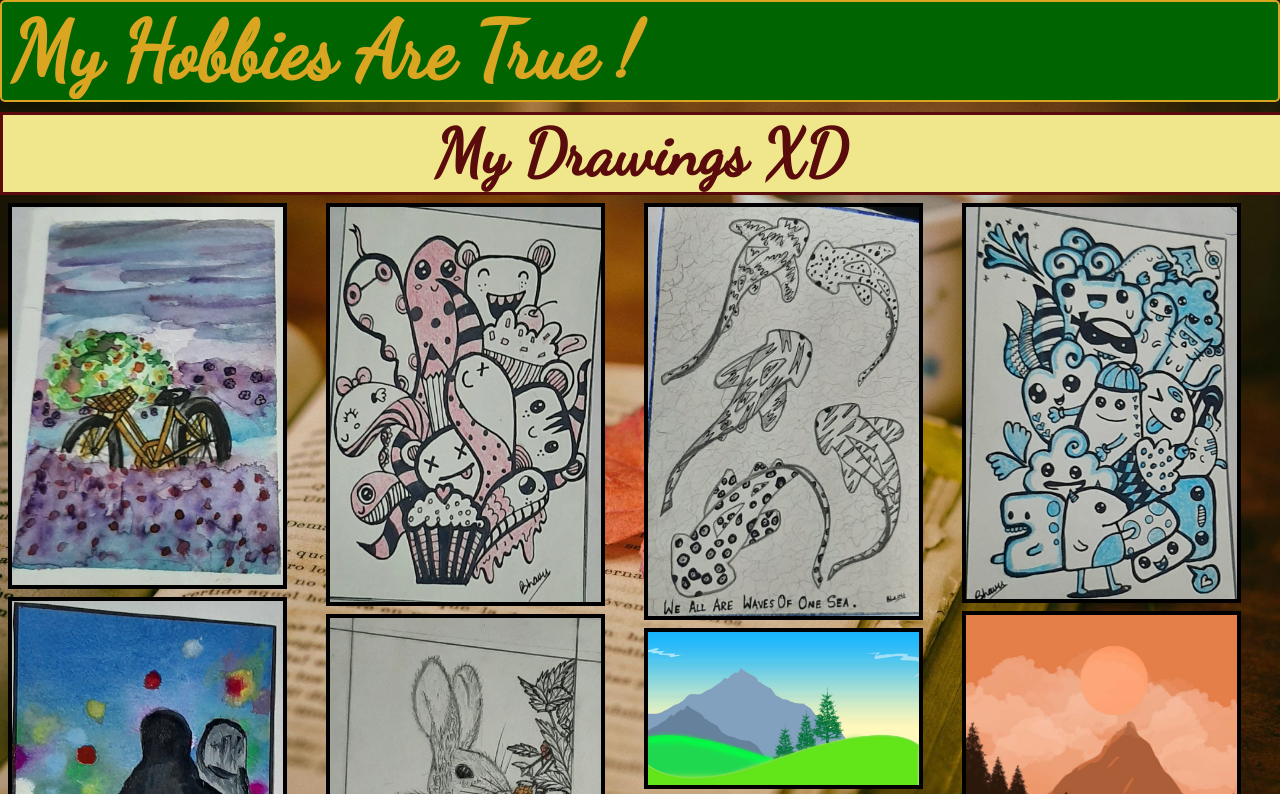
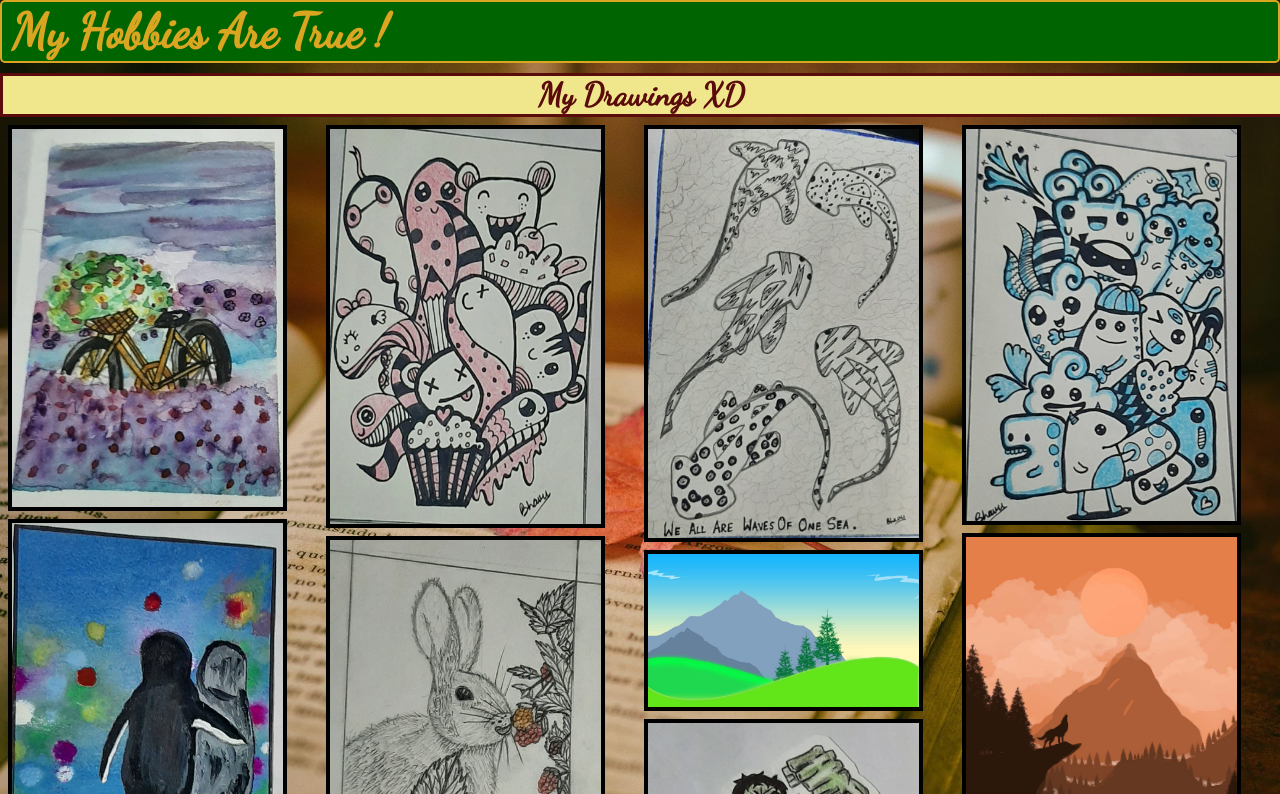
Before and after one commit to 1504bhavika/MyHobbiesAreTrue-, a plain HTML site: page draw.html in a window 1280 px wide. Shown: the top 794 px of the page. Drawn offline with Linux system fonts and the light colour scheme.

Commit message:
Update drawstyle.css

```diff
--- a/css/drawstyle.css
+++ b/css/drawstyle.css
@@ -36,7 +36,7 @@ html{
 .navbar  h1{
 
   display: block;
-  font-size: 5em;
+  font-size: 3em;
   font-family:  'Dancing Script', cursive;
   color: goldenrod;
   border-right: 120px;
@@ -53,7 +53,7 @@ html{
   background-color:khaki;
   border: 3px solid rgb(90, 11, 11);
   font-weight: 9000;
-  font-size: 4em;
+  font-size: 2em;
   text-transform:capitalize;
   font-family:  'Dancing Script', cursive;
   color: rgb(90, 11, 11);
@@ -99,7 +99,7 @@ html{
   }
 /* footer */
 footer {
-  font-size: xx-large;
+
 
     left: 0;
     bottom: 0;
```
